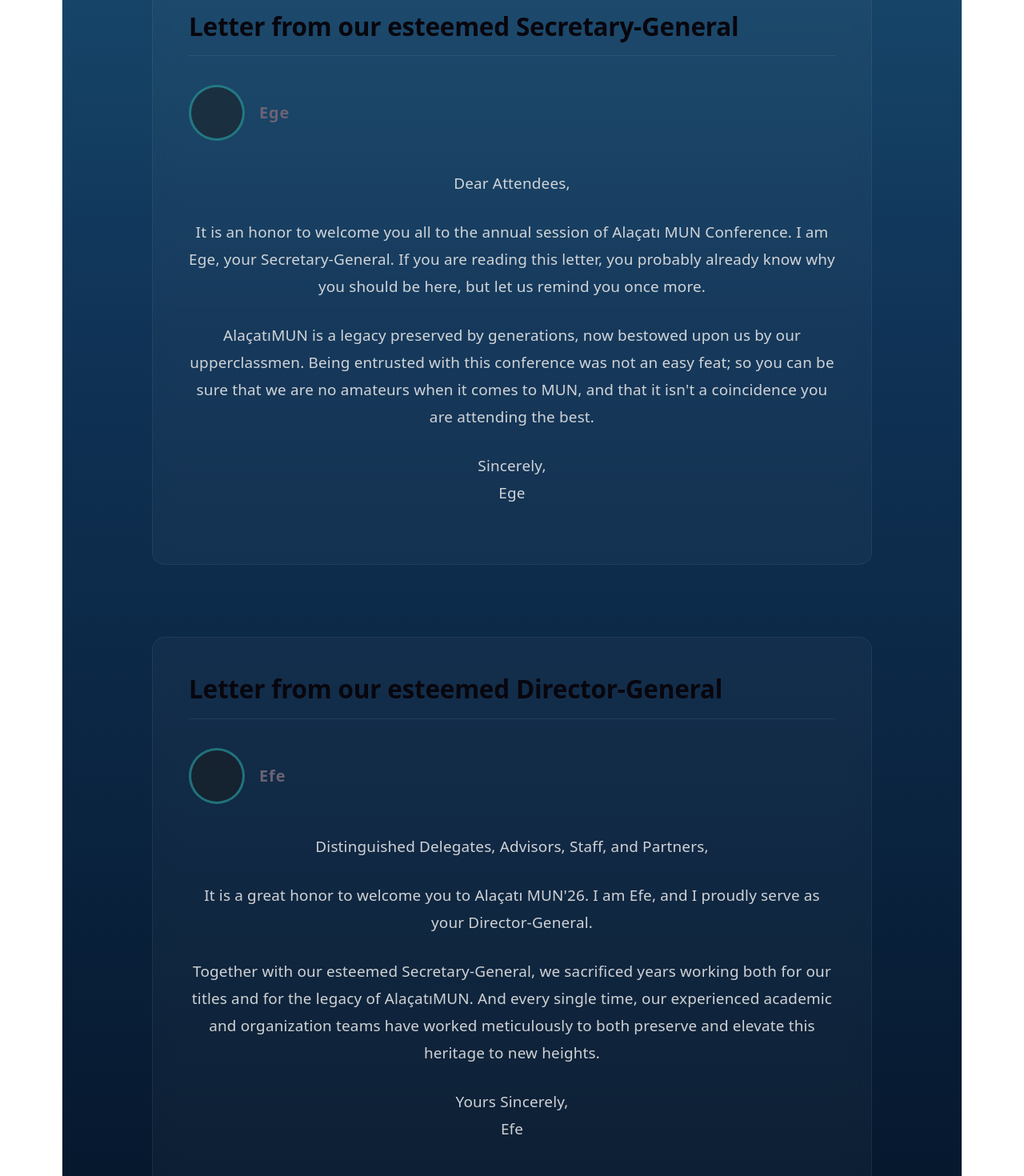
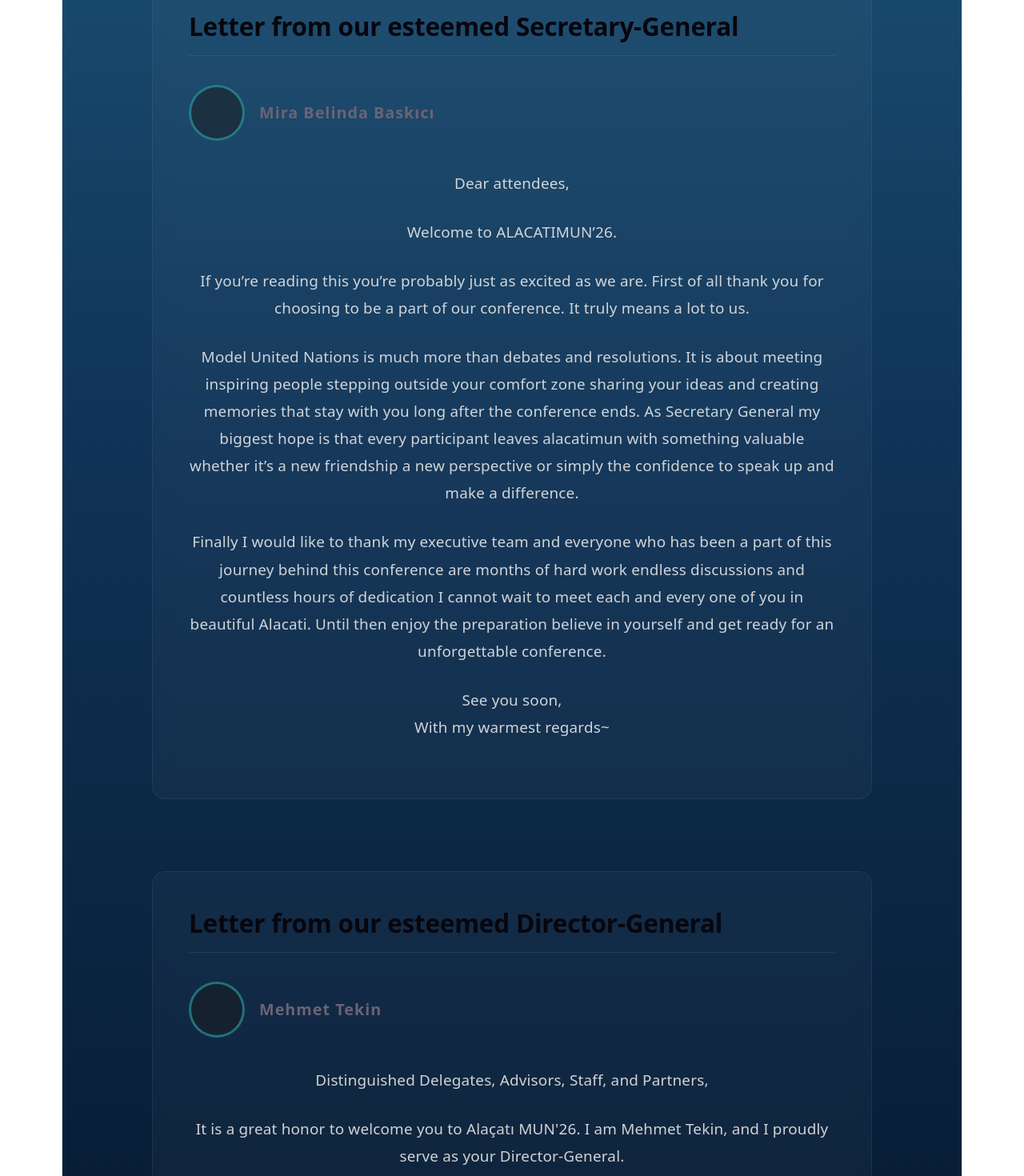
Before and after one commit to Gurates/Alacat-MUN, a React (Vite) app: page / in a window 1280 px wide. Shown: the part 980-2450 px from the top of the page at 80% size. Built offline with nearby package versions, Linux system fonts and the light colour scheme; no server answers; the HTML template or start-up script is replaced by a standard one.

Commit message:
Update Secretary-General letter and SG/DG names on Home page

```diff
--- a/src/pages/Home.tsx
+++ b/src/pages/Home.tsx
@@ -118,13 +118,15 @@ const Home: React.FC = () => {
             </div>
             <div className={styles.authorInfo}>
               <div className={styles.avatar}></div>
-              <h3 className={styles.authorName}>Ege</h3>
+              <h3 className={styles.authorName}>Mira Belinda Baskıcı</h3>
             </div>
             <div className={styles.letterBody}>
-              <p>Dear Attendees,</p>
-              <p>It is an honor to welcome you all to the annual session of Alaçatı MUN Conference. I am Ege, your Secretary-General. If you are reading this letter, you probably already know why you should be here, but let us remind you once more.</p>
-              <p>AlaçatıMUN is a legacy preserved by generations, now bestowed upon us by our upperclassmen. Being entrusted with this conference was not an easy feat; so you can be sure that we are no amateurs when it comes to MUN, and that it isn't a coincidence you are attending the best.</p>
-              <p>Sincerely,<br />Ege</p>
+              <p>Dear attendees,</p>
+              <p>Welcome to ALACATIMUN’26.</p>
+              <p>If you’re reading this you’re probably just as excited as we are. First of all thank you for choosing to be a part of our conference. It truly means a lot to us.</p>
+              <p>Model United Nations is much more than debates and resolutions. It is about meeting inspiring people stepping outside your comfort zone sharing your ideas and creating memories that stay with you long after the conference ends. As Secretary General my biggest hope is that every participant leaves alacatimun with something valuable whether it’s a new friendship a new perspective or simply the confidence to speak up and make a difference.</p>
+              <p>Finally I would like to thank my executive team and everyone who has been a part of this journey behind this conference are months of hard work endless discussions and countless hours of dedication I cannot wait to meet each and every one of you in beautiful Alacati. Until then enjoy the preparation believe in yourself and get ready for an unforgettable conference.</p>
+              <p>See you soon,<br />With my warmest regards~</p>
             </div>
           </motion.div>
 
@@ -141,13 +143,13 @@ const Home: React.FC = () => {
             </div>
             <div className={styles.authorInfo}>
               <div className={styles.avatar}></div>
-              <h3 className={styles.authorName}>Efe</h3>
+              <h3 className={styles.authorName}>Mehmet Tekin</h3>
             </div>
             <div className={styles.letterBody}>
               <p>Distinguished Delegates, Advisors, Staff, and Partners,</p>
-              <p>It is a great honor to welcome you to Alaçatı MUN'26. I am Efe, and I proudly serve as your Director-General.</p>
+              <p>It is a great honor to welcome you to Alaçatı MUN'26. I am Mehmet Tekin, and I proudly serve as your Director-General.</p>
               <p>Together with our esteemed Secretary-General, we sacrificed years working both for our titles and for the legacy of AlaçatıMUN. And every single time, our experienced academic and organization teams have worked meticulously to both preserve and elevate this heritage to new heights.</p>
-              <p>Yours Sincerely,<br />Efe</p>
+              <p>Yours Sincerely,<br />Mehmet Tekin</p>
             </div>
           </motion.div>
 
```
